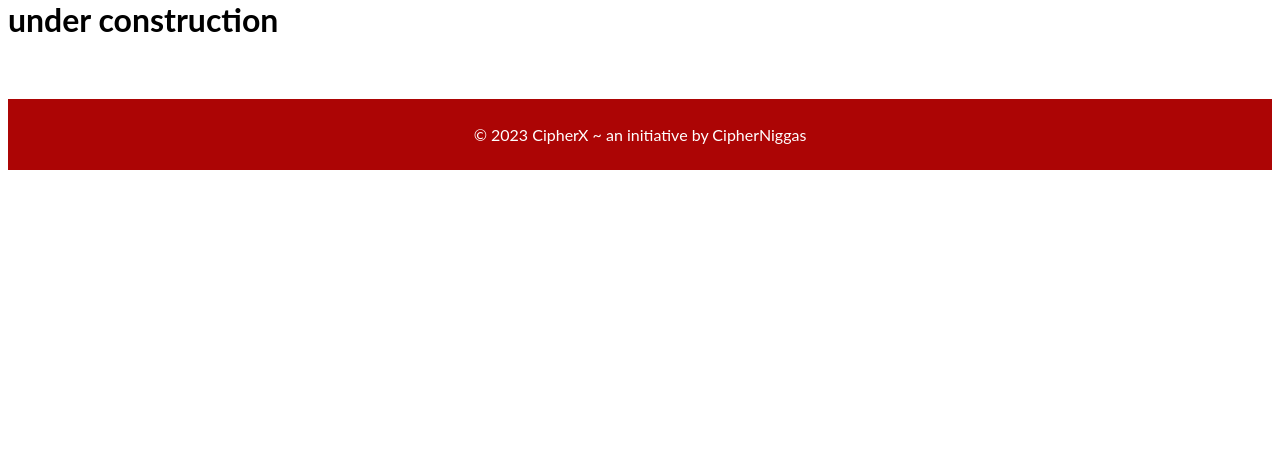
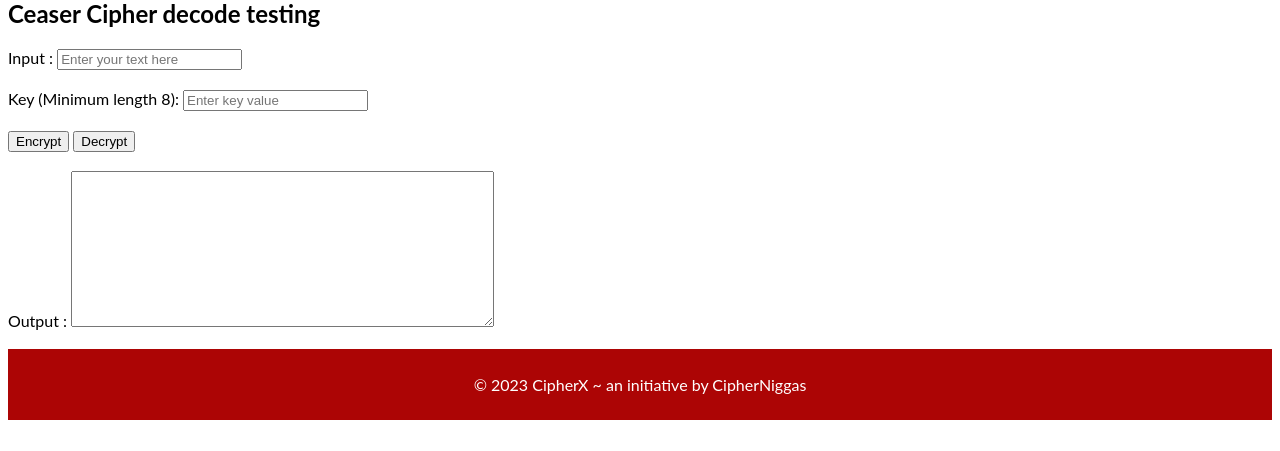
Before and after one commit to Darry1968/cipherx, a Flask app: page /des in a window 1280 px wide. Shown: the part 349-800 px from the top of the page. Run offline with Flask 3, Linux system fonts and the light colour scheme.

Commit message:
DES encryption completed

```diff
--- a/app.py
+++ b/app.py
@@ -1,95 +1,8 @@
 from flask import Flask, render_template, request, url_for, redirect
-import base64,hashlib, itertools
-from Crypto.Cipher import ChaCha20
-from Crypto.Random import get_random_bytes
 from Ciphers.rsa import rsa
 from Ciphers.HillCipher import HillCipher
+from Ciphers.Allciphers import Ciphers
 app = Flask(__name__)
-
-class Ciphers():
-    def base64_encode(self,text):
-        encoded_bytes = base64.b64encode(text.encode('utf-8'))
-        encoded_string = encoded_bytes.decode('utf-8')
-        return encoded_string
-
-    def base64_decode(self,cipher):
-        decoded_bytes = base64.b64decode(cipher)
-        decoded_string = decoded_bytes.decode('utf-8')
-        return decoded_string
-
-    def md5_encode(self, text):
-        md5_hash = hashlib.md5()
-        md5_hash.update(text.encode('utf-8'))
-        md5_hex = md5_hash.hexdigest()
-        return md5_hex
-
-    def md5_decode(self,md5_hash, max_length):
-        character_set = "abcdefghijklmnopqrstuvwxyzABCDEFGHIJKLMNOPQRSTUVWXYZ0123456789"
-        for length in range(1, max_length + 1):
-            for candidate in itertools.product(character_set, repeat=length):
-                candidate_str = ''.join(candidate)
-                candidate_hash = hashlib.md5(candidate_str.encode('utf-8')).hexdigest()
-
-                if candidate_hash == md5_hash:
-                    return candidate_str
-        return None
-
-    def caesar_encode(self,plaintext, shift):
-        encrypted_text = ""
-        for char in plaintext:
-            if char.isalpha():
-                is_upper = char.isupper()
-                char = char.lower()
-                shifted_char = chr(((ord(char) - ord('a') + shift) % 26) + ord('a'))
-                if is_upper:
-                    shifted_char = shifted_char.upper()
-                encrypted_text += shifted_char
-            else:
-                encrypted_text += char
-        return encrypted_text
-
-    def caesar_decode(self,ciphertext, shift):
-        return self.caesar_encode(ciphertext, -shift)
-
-    def Shift_encode(self,text, shift):
-        encrypted_text = ""
-        for char in text:
-            if char.isalpha():
-                # Determine whether it's an uppercase or lowercase letter
-                is_upper = char.isupper()
-                char = char.lower()
-                # Apply the shift and wrap around the alphabet
-                char_code = ord(char) - ord('a')
-                char_code = (char_code + shift) % 26
-                char = chr(char_code + ord('a'))
-                # Convert back to uppercase if necessary
-                if is_upper:
-                    char = char.upper()
-            encrypted_text += char
-        return encrypted_text
-
-    def Shift_decode(self,encrypted_text, shift):
-        decrypted_text = ""
-        for char in encrypted_text:
-            if char.isalpha():
-                # Determine whether it's an uppercase or lowercase letter
-                is_upper = char.isupper()
-                char = char.lower()
-                # Apply the reverse shift and wrap around the alphabet
-                char_code = ord(char) - ord('a')
-                char_code = (char_code - shift) % 26
-                char = chr(char_code + ord('a'))
-                # Convert back to uppercase if necessary
-                if is_upper:
-                    char = char.upper()
-            decrypted_text += char
-        return decrypted_text
-
-    def Chacha_encode(text,cipher):
-        pass
-
-    def ChaCha_decode(ciphertext,cipher):
-        pass
 
 obj = Ciphers()
 obj_rsa = rsa()
@@ -195,24 +108,31 @@
 
 @app.route('/des',methods=['GET','POST'])
 def des():
-    return render_template('des.html')
+    if request.method == "POST":
+        text = request.form["text"]
+        key = request.form["key"]
+        if 'encrypt' in request.form:
+            output = obj.DES_encode(text,key)
+        elif 'decrypt' in request.form:
+            output = obj.DES_decode(text,key)
+        else:
+            output = "Invalid request"
+
+        return render_template("des.html", output=output)
+    else:
+        return render_template("des.html")
 
 @app.route('/chacha',methods=['GET','POST'])
 def chacha():
-    key = get_random_bytes(32)
-    nonce = get_random_bytes(12)
-    print(key)
-    print(nonce)
-    # create ChaCha20 cipher
-    cipher = ChaCha20.new(key=key, nonce=nonce)
+    key = b'\x13g\xb9~G\xa90\xeb\xe5\xd5\xc0\xec\xcc}yh\xa7\x86ad)\xb1)\x16"\xec\xf0\xa1\x82T\x98\x0e'
+    nonce = b'{\xddS\x812\xc7(\xf2ly\xaa\x00'
 
     if request.method == "POST":
         text = request.form["text"]
-        shift = int(request.form["shift"])
         if 'encrypt' in request.form:
-            output = obj.Shift_encode(text,shift)
+            output = obj.Chacha_encode(text,key,nonce)
         elif 'decrypt' in request.form:
-            output = obj.Shift_decode(text,shift)
+            output = obj.ChaCha_decode(text,key,nonce)
         else:
             output = "Invalid request"
 
--- a/templates/Ceaser.html
+++ b/templates/Ceaser.html
@@ -9,7 +9,7 @@
             placeholder="Enter your text here">
         <br><br>
         <label for="exampleFormControlShift" class="form-label">Shift value :</label>
-        <input type="text" class="form-control form-control-lg" id="exampleFormControlInput1" name="shift"
+        <input type="text" class="form-control form-control-lg" id="exampleFormControlInput2" name="shift"
             placeholder="Enter shift value">
         <br><br>
     </div>
--- a/templates/des.html
+++ b/templates/des.html
@@ -1,4 +1,23 @@
 {% extends 'base.html' %}
 {% block body %}
-<h1>under construction</h1>
+<h2>Ceaser Cipher decode testing</h2>
+
+<form action="/des" method="post">
+    <div class="mb-3">
+        <label for="exampleFormControlInput1" class="form-label">Input :</label>
+        <input type="text" class="form-control form-control-lg" id="exampleFormControlInput1" name="text"
+            placeholder="Enter your text here">
+        <br><br>
+        <label for="exampleFormControlShift" class="form-label">Key (Minimum length 8):</label>
+        <input type="text" class="form-control form-control-lg" id="exampleFormControlInput2" name="key"
+            placeholder="Enter key value">
+        <br><br>
+    </div>
+    <input type="submit" class="btn btn-primary mb-3" name="encrypt" value="Encrypt">
+    <input type="submit" class="btn btn-primary mb-3" name="decrypt" value="Decrypt">
+</form>
+<br>
+<label for="exampleFormControlOutput1" class="form-label">Output :</label>
+<textarea id="textbox" name="textbox" rows="10" cols="50" spellcheck="false">{% if output is defined %}{{output}}{% endif %}
+ </textarea>
 {% endblock body %}
```
Also changed, not shown: Ciphers/Allciphers.py (added, +142 -0 lines), templates/chacha.html (+16 -1 lines).
